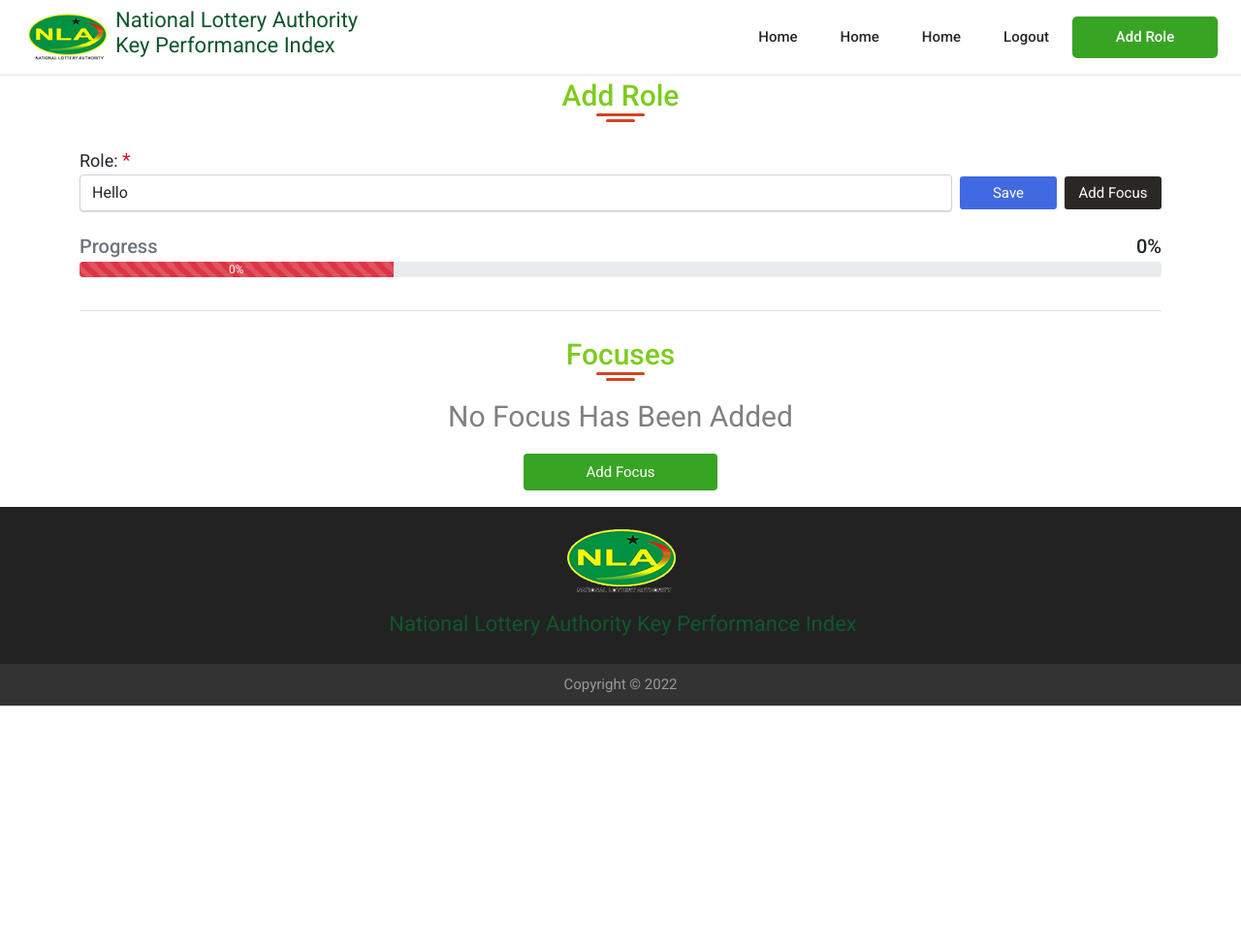
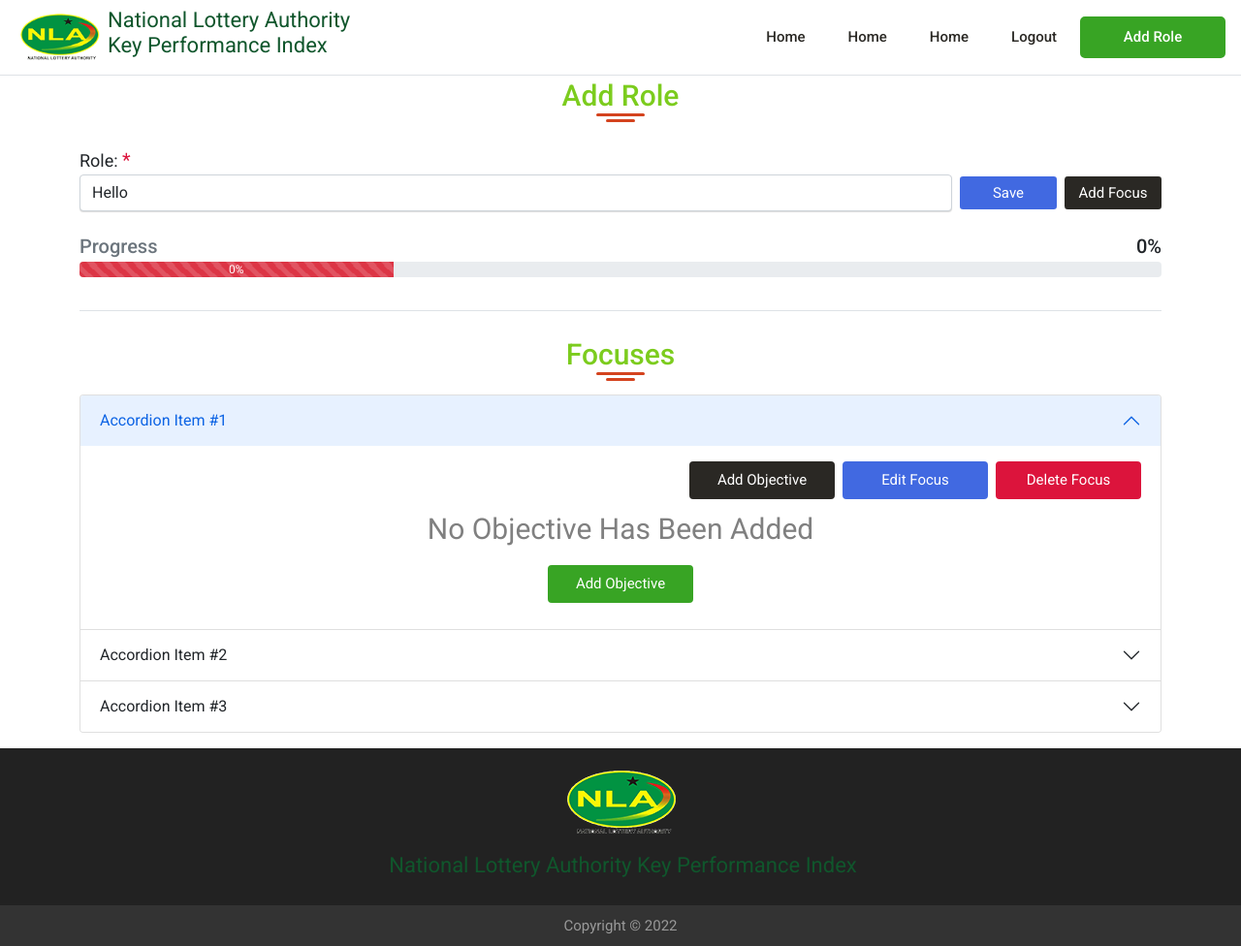
Before and after one commit to Gen3ratorX/kpi, a PHP site: page /admin/add-role.php in a window 1280 px wide. Shown: the whole page at 97% size. Before the commit the page ends 728 px from the top, so only its background shows below. Run offline with PHP 8.4, Linux system fonts and the light colour scheme.

Commit message:
You can edit a focus. Thank God.

```diff
--- a/admin/add-role.php
+++ b/admin/add-role.php
@@ -3,12 +3,12 @@
     require_once 'admin_navbar.php';
 ?>
 
-    <!-- Add Focus Modal -->
-    <div class="modal fade" id="addFocusModal" data-bs-backdrop="static" data-bs-keyboard="false" tabindex="-1" aria-labelledby="addFocusModalL>abel" aria-hidden="true">
+    <!-- Focus Modal -->
+    <div class="modal fade" id="focusModal" data-bs-backdrop="static" data-bs-keyboard="false" tabindex="-1" aria-labelledby="focusModalLabel" aria-hidden="true">
         <div class="modal-dialog">
             <div class="modal-content">
                 <div class="modal-header">
-                    <h5 class="modal-title" id="addFocusModalLabel">Add Focus</h5>
+                    <h5 class="modal-title" id="focusModalLabel">Add Focus</h5>
                     <button type="button" class="btn-close" id="close-add-focus-modal" data-bs-dismiss="modal" aria-label="Close"></button>
                 </div>
                 <div class="modal-body">
@@ -16,7 +16,7 @@
                     <input type="text" class="form-control" placeholder="Type in key focuses." id="focus-input">
                     <p class="small text-danger ms-1 mt-1" id="focus-error"></p>
                     <div class="my-4 text-center">
-                        <button class="btn btn-1 btn-md" id="add-focus">Add Focus</button>
+                        <button class="btn btn-1 btn-md" id="save-focus">Save</button>
                     </div>
                 </div>
             </div>
@@ -41,7 +41,7 @@
                             <button class="btn btn-4 btn-sm" id="save-or-edit" data-command='save'>Save</button>
                         </div>
                         <div class="col-auto">
-                            <button id="add-focus-attempt" class="btn btn-3 btn-sm" data-bs-toggle="modal" data-bs-target="#addFocusModal">Add Focus</button>
+                            <button id="add-focus-attempt" class="btn btn-3 btn-sm" data-bs-toggle="modal" data-bs-target="#focusModal">Add Focus</button>
                         </div>
                     </div>
                     <p class="text-danger small ml-5 mb-0 error" data-error="false" id="role-error"></p>
@@ -61,24 +61,37 @@
             <section class="mt-4">
                 <h1 class="header">Focuses</h1>
                 <!-- No Focus -->
-                <section class="no-item">
+                <!-- <section class="no-item">
                     No Focus Has Been Added
                     <div>
                         <a href="#" class="btn btn-1 btn-md" data-bs-toggle="modal" data-bs-target="#addFocusModal"> Add Focus </a>
                     </div>
-                </section>
+                </section> -->
                 <section id="focus-wrapper">
-                    <!-- <div class="accordion" id="accordionPanelsStayOpenExample">
+                    <div class="accordion" id="accordionPanelsStayOpenExample">
                         <div class="accordion-item">
                             <h2 class="accordion-header" id="panelsStayOpen-headingOne">
-                            <button class="accordion-button" type="button" data-bs-toggle="collapse" data-bs-target="#panelsStayOpen-collapseOne" aria-expanded="true" aria-controls="panelsStayOpen-collapseOne">
-                                Accordion Item #1
-                            </button>
+                                <button class="accordion-button" type="button" data-bs-toggle="collapse" data-bs-target="#panelsStayOpen-collapseOne" aria-expanded="true" aria-controls="panelsStayOpen-collapseOne">
+                                    Accordion Item #1
+                                </button>
                             </h2>
                             <div id="panelsStayOpen-collapseOne" class="accordion-collapse collapse show" aria-labelledby="panelsStayOpen-headingOne">
-                            <div class="accordion-body">
-                                <strong>This is the first item's accordion body.</strong> It is shown by default, until the collapse plugin adds the appropriate classes that we use to style each element. These classes control the overall appearance, as well as the showing and hiding via CSS transitions. You can modify any of this with custom CSS or overriding our default variables. It's also worth noting that just about any HTML can go within the <code>.accordion-body</code>, though the transition does limit overflow.
-                            </div>
+                                <div class="accordion-body">
+                                    <div class="d-flex justify-content-end mb-2">
+                                        <button class="btn btn-3 btn-md me-2">Add Objective</button>
+                                        <button class="btn btn-4 btn-md me-2 edit-focus-attempt" id="" data-bs-toggle="modal" data-bs-target="#focusModal">Edit Focus</button>
+                                        <button class="btn btn-2 btn-md delete-focus-attempt" id="">Delete Focus</button>
+                                    </div>
+                                    <div class="objectives">
+                                        <!-- No Objective -->
+                                        <section class="no-item">
+                                            No Objective Has Been Added
+                                            <div>
+                                                <a href="#" class="btn btn-1 btn-md" data-bs-toggle="modal" data-bs-target="#addFocusModal"> Add Objective </a>
+                                            </div>
+                                        </section>
+                                    </div>
+                                </div>
                             </div>
                         </div>
                         <div class="accordion-item">
@@ -89,6 +102,11 @@
                             </h2>
                             <div id="panelsStayOpen-collapseTwo" class="accordion-collapse collapse" aria-labelledby="panelsStayOpen-headingTwo">
                             <div class="accordion-body">
+                                    <div class="d-flex justify-content-end mb-2">
+                                        <button class="btn btn-3 btn-md me-2">Add Objective</button>
+                                        <button class="btn btn-4 btn-md me-2 edit-focus-attempt" id="" data-bs-toggle="modal" data-bs-target="#focusModal">Edit Focus</button>
+                                        <button class="btn btn-2 btn-md delete-focus-attempt" id="">Delete Focus</button>
+                                    </div>
                                 <strong>This is the second item's accordion body.</strong> It is hidden by default, until the collapse plugin adds the appropriate classes that we use to style each element. These classes control the overall appearance, as well as the showing and hiding via CSS transitions. You can modify any of this with custom CSS or overriding our default variables. It's also worth noting that just about any HTML can go within the <code>.accordion-body</code>, though the transition does limit overflow.
                             </div>
                             </div>
@@ -105,7 +123,7 @@
                             </div>
                             </div>
                         </div>
-                    </div> -->
+                    </div>
                 </section>
             </section>
         </div>
--- a/admin/admin_navbar.php
+++ b/admin/admin_navbar.php
@@ -17,7 +17,7 @@
 </head>
 <body>
     <!-- Navbar -->
-    <nav class="py-2 px-4 border-bottom">
+    <nav class="py-2 px-3 border-bottom">
         <!-- Hamburger -->
         <div id="hamburger">
             <p></p>
--- a/static/css/base.css
+++ b/static/css/base.css
@@ -266,10 +266,10 @@
     width: 100px;
 }
 .btn-md{
-    width: 200px;
+    width: 150px;
 }
 .btn-lg{
-    width: 400px;
+    width: 250px;
 }
 /* Required input */
 .required{
--- a/static/js/admin.js
+++ b/static/js/admin.js
@@ -1,7 +1,10 @@
 class AdminControl{
     constructor(){
         this.toggleRoleState();
-        this.addFocus();
+        this.addFocusAttempt()
+        // this.editFocusAttempt();
+        // this.deleteFocusAttempt()
+        this.saveFocus();
     }
 
     toggleRoleState(){
@@ -28,27 +31,69 @@
         });
     }
 
-    addFocus(){
-        $('#add-focus').click(function(){
+    addFocusAttempt(){
+        $('#add-focus-attempt').click(function(){
+            $('#save-focus').data('command','add');
+
+        });
+    }
+
+    editFocusAttempt(){
+        $('.edit-focus-attempt').click(function(){
+            const focusIdentifier = $(this).data('focusIdentifier');
+            // console.log(`Edit ${focusIdentifier}`)
+            $('#save-focus').data({'command':'edit',focusIdentifier});
+            // Get focus and update the focus modal with it
+            const focus = $(this).parents('.accordion-item').find('.accordion-button').text().trim();
+            $('#focus-input').val(focus);
+        });
+    }
+
+    deleteFocusAttempt(){
+        $('.delete-focus-attempt').click(function(){
+            const focusIdentifier = $(this).data('focusIdentifier');
+            console.log(`Delete ${focusIdentifier}`)
+        });
+    }
+
+    saveFocus(){
+        const inst = this;
+        $('#save-focus').click(function(){
             const focus = $('#focus-input').val();
-            const focusCount = $('.focus').length;
-            console.log(focusCount)
             if(focus){
+                const command = $(this).data('command');
                 $('#focus-error').text('');
                 $('#close-add-focus-modal').click();
                 $('#focus-input').val('');
+                // Add focus
+                if(command === 'add'){
+                    const focusCount = $('.focus').length;
+                    const focusIdentifier = Math.round(Math.random() * 1000000);
                     if(focusCount > 0){
                         // Focus already presen
                         $('#focuses').append(
-                        `<div class="accordion-item focus">
-                            <h2 class="accordion-header" id="panelsStayOpen-heading${focusCount + 1}">
-                                <button class="accordion-button collapsed" type="button" data-bs-toggle="collapse" data-bs-target="#panelsStayOpen-collapse${focusCount + 1}" aria-expanded="false" aria-controls="panelsStayOpen-collapse${focusCount + 1}">
+                            `<div class="accordion-item focus" id=focus-${focusIdentifier}>
+                                <h2 class="accordion-header" id="panelsStayOpen-heading${focusIdentifier}">
+                                    <button class="accordion-button collapsed" type="button" data-bs-toggle="collapse" data-bs-target="#panelsStayOpen-collapse${focusIdentifier}" aria-expanded="false" aria-controls="panelsStayOpen-collapse${focusIdentifier}">
                                         ${focus}
                                     </button>
                                 </h2>
-                            <div id="panelsStayOpen-collapse${focusCount + 1}" class="accordion-collapse collapse" aria-labelledby="panelsStayOpen-heading${focusCount + 1}">
+                                <div id="panelsStayOpen-collapse${focusIdentifier}" class="accordion-collapse collapse" aria-labelledby="panelsStayOpen-heading${focusIdentifier}">
                                     <div class="accordion-body">
-                                    <strong>This is the third item's accordion body.</strong> It is hidden by default, until the collapse plugin adds the appropriate classes that we use to style each element. These classes control the overall appearance, as well as the showing and hiding via CSS transitions. You can modify any of this with custom CSS or overriding our default variables. It's also worth noting that just about any HTML can go within the <code>.accordion-body</code>, though the transition does limit overflow.
+                                        <div class="d-flex justify-content-end mb-2">
+                                            <button class="btn btn-3 btn-md me-2">Add Objective</button>
+                                            <button class="btn btn-4 btn-md me-2 edit-focus-attempt" data-focus-identifier="focus-${focusIdentifier}" data-bs-toggle="modal" data-bs-target="#focusModal">Edit Focus</button>
+                                            <button class="btn btn-2 btn-md delete-focus-attempt" data-focus-identifier="focus-${focusIdentifier}">Delete Focus</button>
+                                        </div>
+                                        <div class="objectives">
+                                            <!-- No Objective -->
+                                            <section class="no-item">
+                                                No Objective Has Been Added
+                                                <div>
+                                                    <a href="#" class="btn btn-1 btn-md" data-bs-toggle="modal" data-bs-target="#addFocusModal"> Add Objective </a>
+                                                </div>
+                                            </section>
+                                        </div>
                                     </div>
                                 </div>
                             </div>
@@ -59,22 +104,47 @@
                         // First focus
                         $('#focus-wrapper').prev().remove();
                         $('#focus-wrapper').append(
-                        `<div class="accordion" id='focuses' id="accordionPanelsStayOpenExample">
-                            <div class="accordion-item focus">
-                                <h2 class="accordion-header" id="panelsStayOpen-heading${focusCount + 1}">
-                                    <button class="accordion-button" type="button" data-bs-toggle="collapse" data-bs-target="#panelsStayOpen-collapse${focusCount + 1}" aria-expanded="true" aria-controls="panelsStayOpen-collapse${focusCount + 1}">
+                            `<div class="accordion" id="focuses">
+                                <div class="accordion-item focus" id="focus-${focusIdentifier}">
+                                    <h2 class="accordion-header" id="panelsStayOpen-heading${focusIdentifier}">
+                                        <button class="accordion-button" type="button" data-bs-toggle="collapse" data-bs-target="#panelsStayOpen-collapse${focusIdentifier}" aria-expanded="true" aria-controls="panelsStayOpen-collapse${focusIdentifier}">
                                             ${focus}
                                         </button>
                                     </h2>
-                                <div id="panelsStayOpen-collapse${focusCount + 1}" class="accordion-collapse collapse show" aria-labelledby="panelsStayOpen-heading${focusCount + 1}">
+                                    <div id="panelsStayOpen-collapse${focusIdentifier}" class="accordion-collapse collapse show" aria-labelledby="panelsStayOpen-heading${focusIdentifier}">
                                         <div class="accordion-body">
-                                        <strong>This is the first item's accordion body.</strong> It is shown by default, until the collapse plugin adds the appropriate classes that we use to style each element. These classes control the overall appearance, as well as the showing and hiding via CSS transitions. You can modify any of this with custom CSS or overriding our default variables. It's also worth noting that just about any HTML can go within the <code>.accordion-body</code>, though the transition does limit overflow.
+                                            <div class="d-flex justify-content-end mb-2">
+                                                <button class="btn btn-3 btn-md me-2">Add Objective</button>
+                                                <button class="btn btn-4 btn-md me-2 edit-focus-attempt" data-focus-identifier="focus-${focusIdentifier}" data-bs-toggle="modal" data-bs-target="#focusModal">Edit Focus</button>
+                                                <button class="btn btn-2 btn-md delete-focus-attempt" data-focus-identifier="focus-${focusIdentifier}">Delete Focus</button>
+                                            </div>
+                                            <div class="objectives">
+                                                <!-- No Objective -->
+                                                <section class="no-item">
+                                                    No Objective Has Been Added
+                                                    <div>
+                                                        <a href="#" class="btn btn-1 btn-md" data-bs-toggle="modal" data-bs-target="#addFocusModal"> Add Objective </a>
+                                                    </div>
+                                                </section>
+                                            </div>
                                         </div>
                                     </div>
                                 </div>
                             </div>`
                         );
                     }
+                    // Add events to buttons
+                    $('.edit-focus-attempt, .delete-focus-attempt').off('click');
+                    inst.editFocusAttempt();
+                    inst.deleteFocusAttempt();
+                }
+                // Update focus
+                else{
+                    // use identifier to update focus name
+                    const focusIdentifier = $(this).data('focusIdentifier');
+                    $(`#${focusIdentifier}`).find('.accordion-button').text(focus);
+                }
+
             }
             else{
                 $('#focus-error').text('Please add a focus.');
```
Also changed, not shown: admin/index.php (+9 -9 lines). Lines whose indentation alone changed are shown as unchanged.
